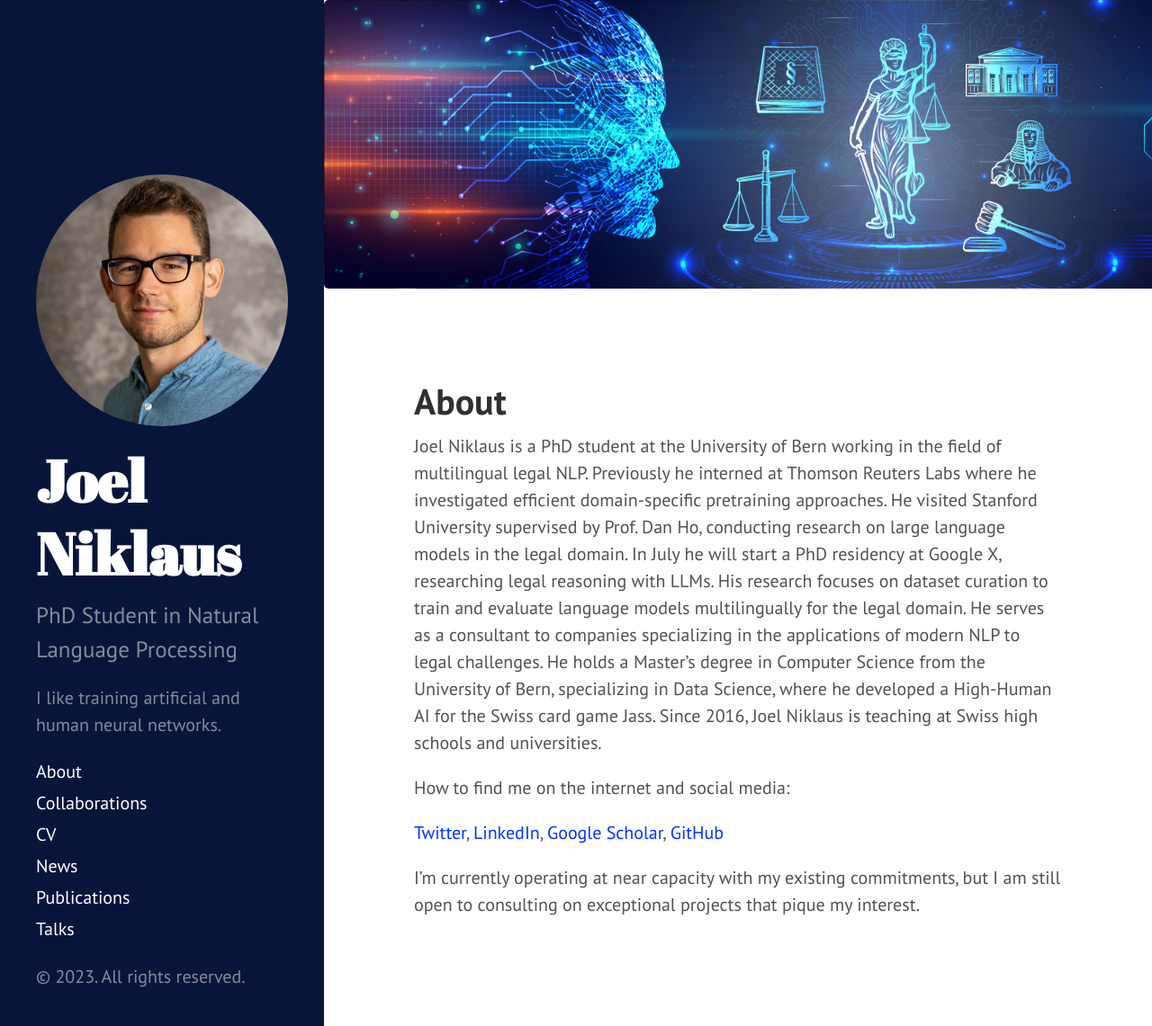
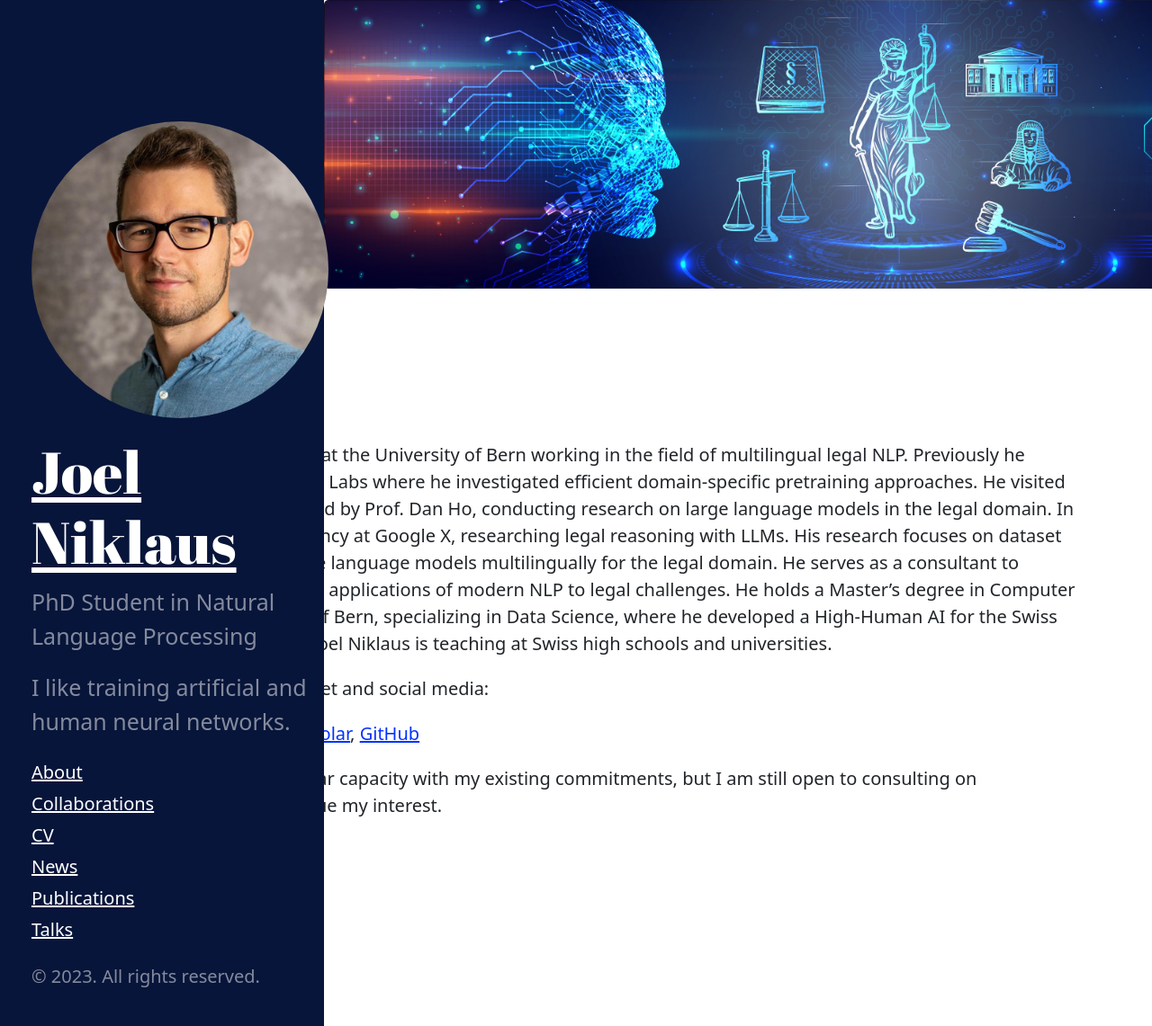
Before and after one commit to JoelNiklaus/joelniklaus.github.io, a Jekyll site: the page built from index.md, in a window 1280 px wide and 1141 px high. Shown: the whole window at 90% size. Built offline with Jekyll 4.4.1, drawn with Linux system fonts in a browser that asks for light colours; nearby versions of some CDN libraries; a style sheet for code colours, icons or effects is not loaded.

Commit message:
updated icon versions and added bootstrap

```diff
--- a/_includes/head.html
+++ b/_includes/head.html
@@ -16,8 +16,9 @@
 	<link rel="stylesheet" href="{{ 'public/css/syntax.css' | relative_url }}">
 	<link rel="stylesheet" href="{{ 'public/css/hyde.css' | relative_url }}">
 	<link rel="stylesheet" href="https://fonts.googleapis.com/css?family=PT+Sans:400,400italic,700|Abril+Fatface">
-	<link rel="stylesheet" href="https://cdnjs.cloudflare.com/ajax/libs/font-awesome/6.1.1/css/all.min.css">
-	<link rel="stylesheet" href="https://cdn.jsdelivr.net/gh/jpswalsh/academicons@1/css/academicons.min.css">
+	<link rel="stylesheet" href="https://cdnjs.cloudflare.com/ajax/libs/font-awesome/6.4.0/css/all.min.css">
+	<link rel="stylesheet" href="https://cdn.jsdelivr.net/gh/jpswalsh/academicons/css/academicons.min.css">
+	<link rel="stylesheet" href="https://cdn.jsdelivr.net/npm/bootstrap@5.3.0/dist/css/bootstrap.min.css"  integrity="sha384-9ndCyUaIbzAi2FUVXJi0CjmCapSmO7SnpJef0486qhLnuZ2cdeRhO02iuK6FUUVM" crossorigin="anonymous">
 	<!-- Icons -->
 	<link rel="apple-touch-icon-precomposed" sizes="144x144" href="{{ 'public/favicon/apple-touch-icon-180x180.png' | relative_url }}">
 	<link rel="shortcut icon" href="{{ 'public/favicon/favicon-96x96.ico' | relative_url }}">
```
